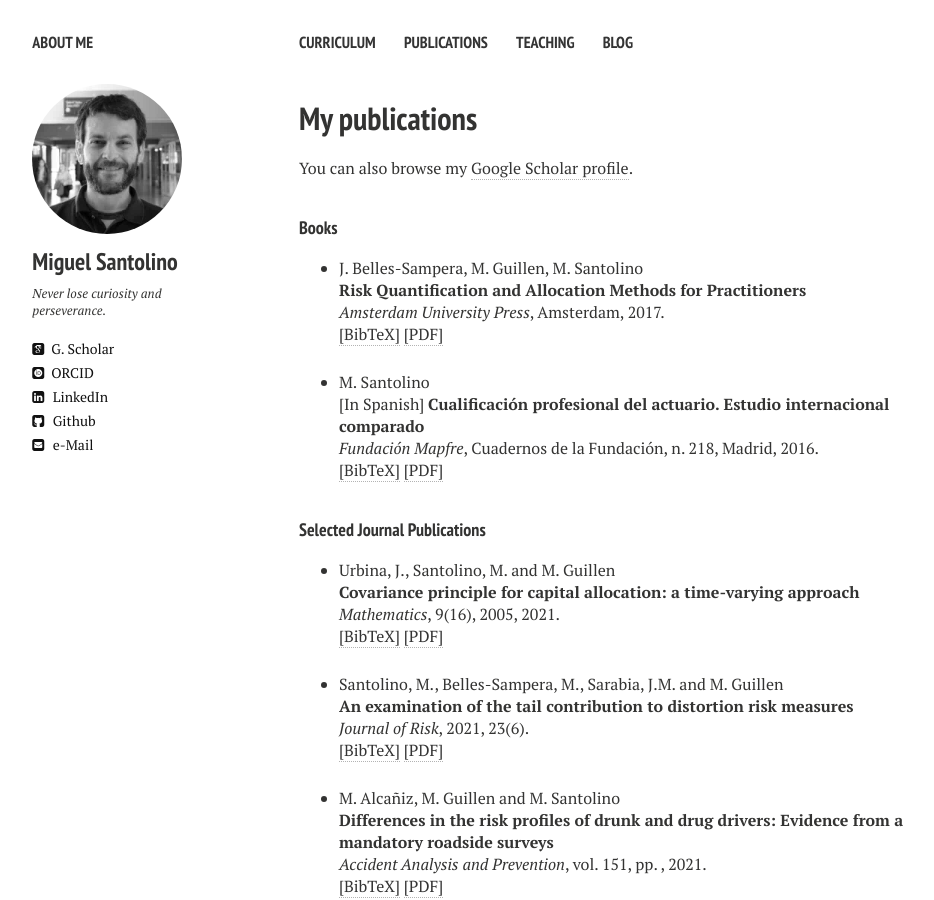
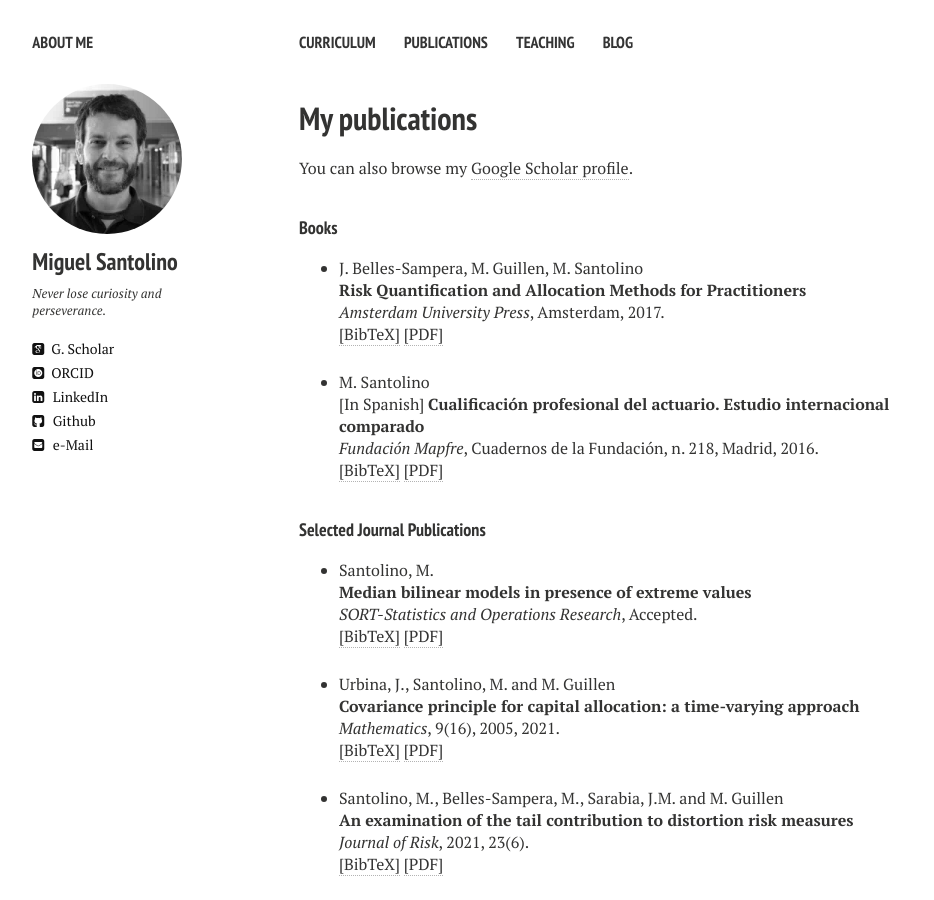
Before and after one commit to msantolino/msantolino.github.io, a Jekyll site: the page built from publications.md, in a window 1280 px wide and 900 px high. Shown: the whole window, without its empty margins (21-955 px from the left). Built offline with Jekyll 4.4.1, drawn with Linux system fonts in a browser that asks for light colours; nearby versions of some CDN libraries.

Commit message:
Update publications.html

```diff
--- a/_layouts/publications.html
+++ b/_layouts/publications.html
@@ -136,11 +136,34 @@ address   = {Madrid}
 
 </ul>
 
-
-
 <h4 style="margin-bottom:0px;padding-top:10px;">Selected Journal Publications</h4>
 <!-- Generated from JabRef by PubList by Truong Nghiem at 11:44 on 2015.09.10. -->
 <ul class="biblist">
+
+<!-- Item: santolino2021s -->
+<li ><p>
+  Santolino, M.
+<br><b>Median bilinear models in presence of extreme values</b><br>
+<i>SORT-Statistics and Operations Research</i>, Accepted.
+<br />
+<a href="javascript:toggleBibtex('santolino2021s')">[BibTeX]</a>
+<a href="https://www.idescat.cat/sort/" target="_blank">[PDF]</a>
+</p>
+<div id="bib_santolino2021s" class="bibtex noshow">
+<pre>
+@article{santolino2021s,
+  author = {Santolino, M.
+  title = {Median bilinear models in presence of extreme values},
+  year = {2021},
+  number = {},
+  volume = {},
+  pages={},
+  journal = {SORT-Statistics and Operations Research}
+}
+</pre>
+</div>
+</li>
+
 
 <!-- Item: urbina2021 -->
 <li ><p>
```
